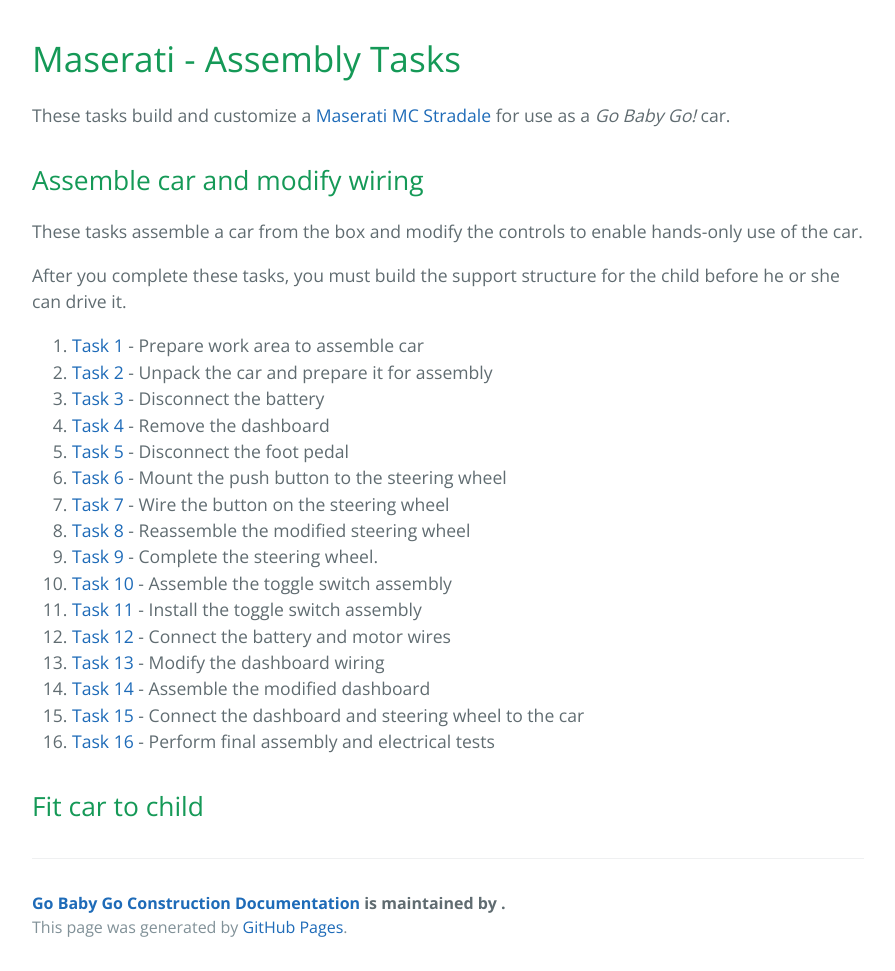
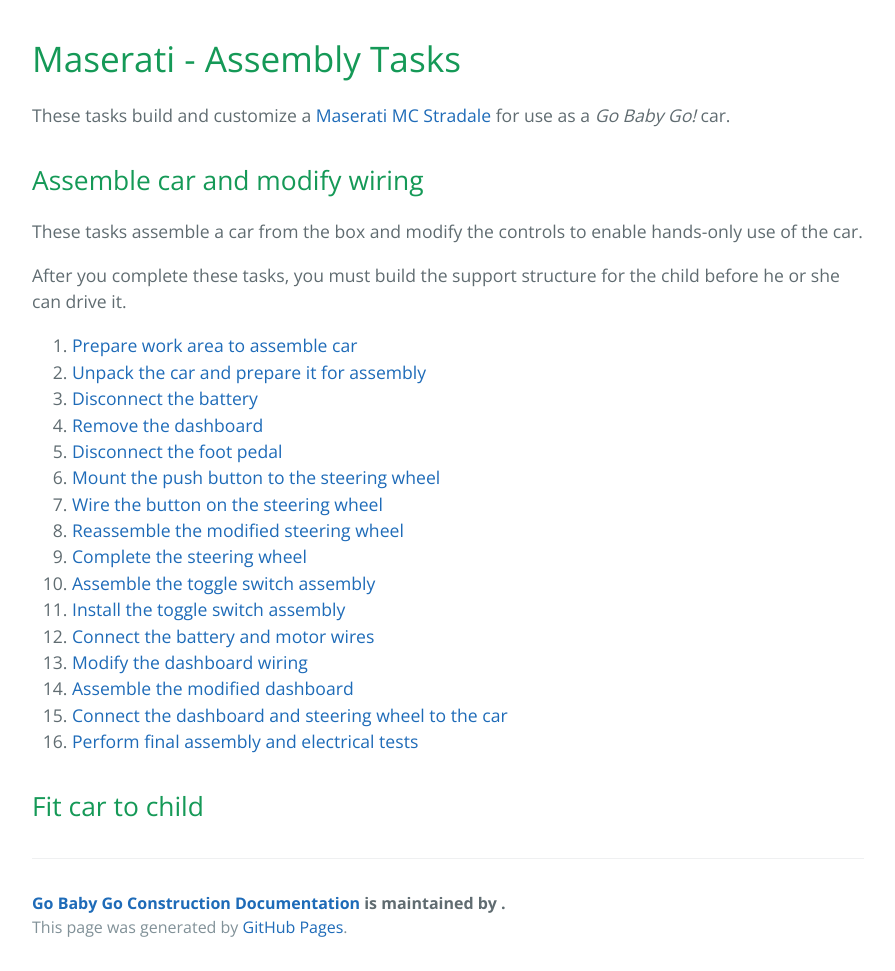
Before and after one commit to MercerU-TCO/GoBabyGo, a Jekyll site: the page built from docs/pages/cars-maserati-tasks.md, in a window 1280 px wide. Shown: the whole page, without its empty margins (192-1087 px from the left). Built offline with Jekyll 4.4.1, drawn with Linux system fonts in a browser that asks for light colours.

Commit message:
Fixed review bugs in template topics

```diff
--- a/docs/pages/cars-maserati-tasks.md
+++ b/docs/pages/cars-maserati-tasks.md
@@ -11,21 +11,21 @@ These tasks assemble a car from the box and modify the controls to enable hands-
 
 After you complete these tasks, you must build the support structure for the child before he or she can drive it.
 
-1. [Task 1]({{ site.baseurl }}/pages/cars-maserati-task01.html) - Prepare work area to assemble car
-1. [Task 2]({{ site.baseurl }}/pages/cars-maserati-task02.html) - Unpack the car and prepare it for assembly
-1. [Task 3]({{ site.baseurl }}/pages/cars-maserati-task03.html) - Disconnect the battery
-1. [Task 4]({{ site.baseurl }}/pages/cars-maserati-task04.html) - Remove the dashboard
-1. [Task 5]({{ site.baseurl }}/pages/cars-maserati-task05.html) - Disconnect the foot pedal
-1. [Task 6]({{ site.baseurl }}/pages/cars-maserati-task06.html) - Mount the push button to the steering wheel
-2. [Task 7]({{ site.baseurl }}/pages/cars-maserati-task07.html) - Wire the button on the steering wheel
-3. [Task 8]({{ site.baseurl }}/pages/cars-maserati-task08.html) - Reassemble the modified steering wheel
-3. [Task 9]({{ site.baseurl }}/pages/cars-maserati-task09.html) - Complete the steering wheel.
-3. [Task 10]({{ site.baseurl }}/pages/cars-maserati-task10.html) - Assemble the toggle switch assembly
-3. [Task 11]({{ site.baseurl }}/pages/cars-maserati-task11.html) - Install the toggle switch assembly
-3. [Task 12]({{ site.baseurl }}/pages/cars-maserati-task12.html) - Connect the battery and motor wires
-4. [Task 13]({{ site.baseurl }}/pages/cars-maserati-task13.html) - Modify the dashboard wiring
-3. [Task 14]({{ site.baseurl }}/pages/cars-maserati-task14.html) - Assemble the modified dashboard
-4. [Task 15]({{ site.baseurl }}/pages/cars-maserati-task15.html) - Connect the dashboard and steering wheel to the car
-5. [Task 16]({{ site.baseurl }}/pages/cars-maserati-task16.html) - Perform final assembly and electrical tests
+1. [Prepare work area to assemble car]({{ site.baseurl }}/pages/cars-maserati-task01.html)
+1. [Unpack the car and prepare it for assembly]({{ site.baseurl }}/pages/cars-maserati-task02.html)
+1. [Disconnect the battery]({{ site.baseurl }}/pages/cars-maserati-task03.html)
+1. [Remove the dashboard]({{ site.baseurl }}/pages/cars-maserati-task04.html)
+1. [Disconnect the foot pedal]({{ site.baseurl }}/pages/cars-maserati-task05.html)
+1. [Mount the push button to the steering wheel]({{ site.baseurl }}/pages/cars-maserati-task06.html)
+2. [Wire the button on the steering wheel]({{ site.baseurl }}/pages/cars-maserati-task07.html)
+3. [Reassemble the modified steering wheel]({{ site.baseurl }}/pages/cars-maserati-task08.html)
+3. [Complete the steering wheel]({{ site.baseurl }}/pages/cars-maserati-task09.html)
+3. [Assemble the toggle switch assembly]({{ site.baseurl }}/pages/cars-maserati-task10.html)
+3. [Install the toggle switch assembly]({{ site.baseurl }}/pages/cars-maserati-task11.html)
+3. [Connect the battery and motor wires]({{ site.baseurl }}/pages/cars-maserati-task12.html)
+4. [Modify the dashboard wiring]({{ site.baseurl }}/pages/cars-maserati-task13.html)
+3. [Assemble the modified dashboard]({{ site.baseurl }}/pages/cars-maserati-task14.html)
+4. [Connect the dashboard and steering wheel to the car]({{ site.baseurl }}/pages/cars-maserati-task15.html)
+5. [Perform final assembly and electrical tests]({{ site.baseurl }}/pages/cars-maserati-task16.html)
 
 ## Fit car to child
```
Also changed, not shown: docs/pages/cars-maserati-task02.md (+1 -1 lines), docs/pages/cars-maserati-task03.md (+1 -1 lines), docs/pages/cars-maserati-task10.md (+3 -1 lines), docs/pages/cars-maserati-task13.md (+1 -1 lines), docs/pages/cars-maserati-task15.md (+1 -1 lines).
